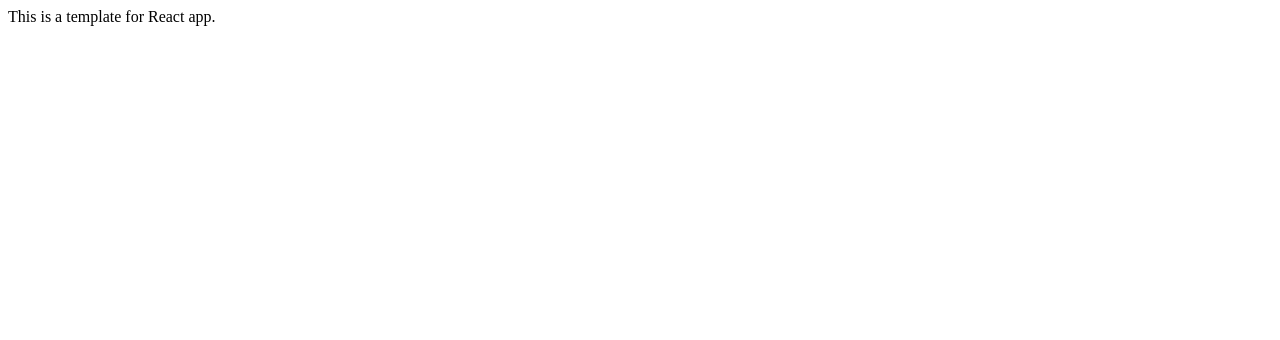
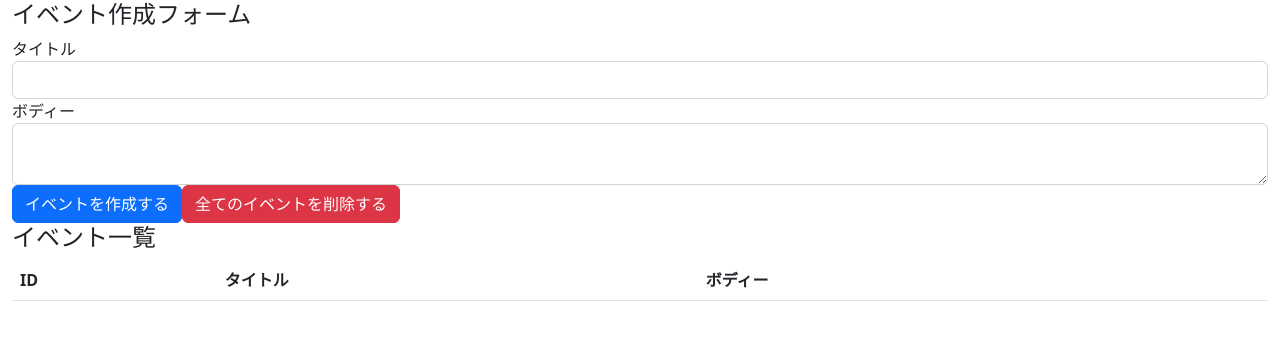
Before and after one commit to kobainu/react-hooks-101-v5.0.1, a React (Create React App) app: page / in a window 1280 px wide. Shown: the top 340 px of the page. Built offline with nearby package versions, Linux system fonts and the light colour scheme.

Commit message:
create event form and event table with bootstrap

```diff
--- a/package.json
+++ b/package.json
@@ -6,6 +6,7 @@
     "@testing-library/jest-dom": "^5.16.5",
     "@testing-library/react": "^13.4.0",
     "@testing-library/user-event": "^13.5.0",
+    "bootstrap": "^5.2.3",
     "react": "^18.2.0",
     "react-dom": "^18.2.0",
     "react-scripts": "5.0.1",
--- a/src/App.js
+++ /dev/null
@@ -1,10 +0,0 @@
-
-const App = () => {
-  return (
-    <div>
-      This is a template for React app.
-    </div>
-  );
-}
-
-export default App;
--- /dev/null
+++ b/src/components/App.js
@@ -0,0 +1,36 @@
+import React from "react";
+import "bootstrap/dist/css/bootstrap.min.css";
+
+const App = () => {
+  return (
+    <div className="container-fluid">
+      <h4>イベント作成フォーム</h4>
+      <form>
+        <div className="form-group">
+          <label htmlFor="formEventTitle">タイトル</label>
+          <input className="form-control" id="formEventTitle" />
+        </div>
+        <div className="form-group">
+          <label htmlFor="formEventBody">ボディー</label>
+          <textarea className="form-control" id="formEventBody" />
+        </div>
+        <button className="btn btn-primary">イベントを作成する</button>
+        <button className="btn btn-danger">全てのイベントを削除する</button>
+      </form>
+      <h4>イベント一覧</h4>
+      <table className="table table-hover">
+        <thead>
+          <tr>
+            <th>ID</th>
+            <th>タイトル</th>
+            <th>ボディー</th>
+            <th></th>
+          </tr>
+        </thead>
+        <tbody></tbody>
+      </table>
+    </div>
+  );
+};
+
+export default App;
```
Also changed, not shown: src/index.js (+4 -4 lines), 1 other file (tests, documents, lock files or other folders).
